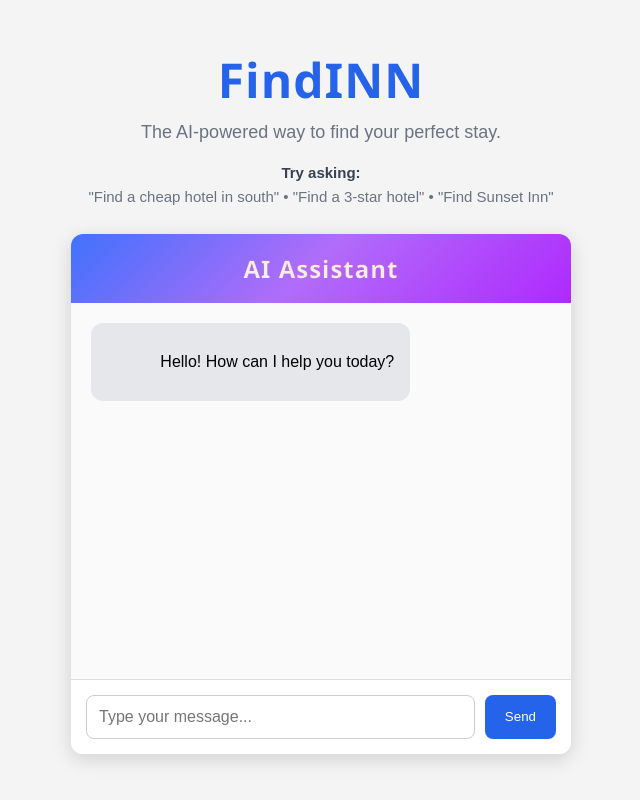
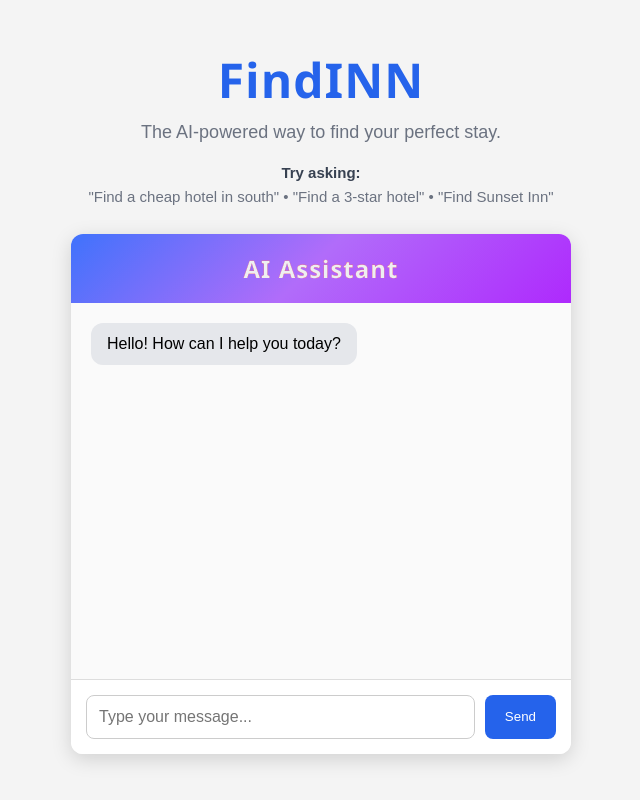
Before and after one commit to amankr72/ai_assistant_chatbot, a Django app: page / in a window 1280 px wide. Shown: the whole page, without its empty margins (319-959 px from the left). Run offline with Django 5.2, Linux system fonts and the light colour scheme.

Commit message:
Update style.css

```diff
--- a/chatbot/static/chatbot/style.css
+++ b/chatbot/static/chatbot/style.css
@@ -110,7 +110,7 @@ body{
     width:fit-content;
     max-width:70%;
     margin-bottom:15px;
-    white-space: pre-wrap;
+    /* white-space: pre-wrap; */
 }
 
 
```
